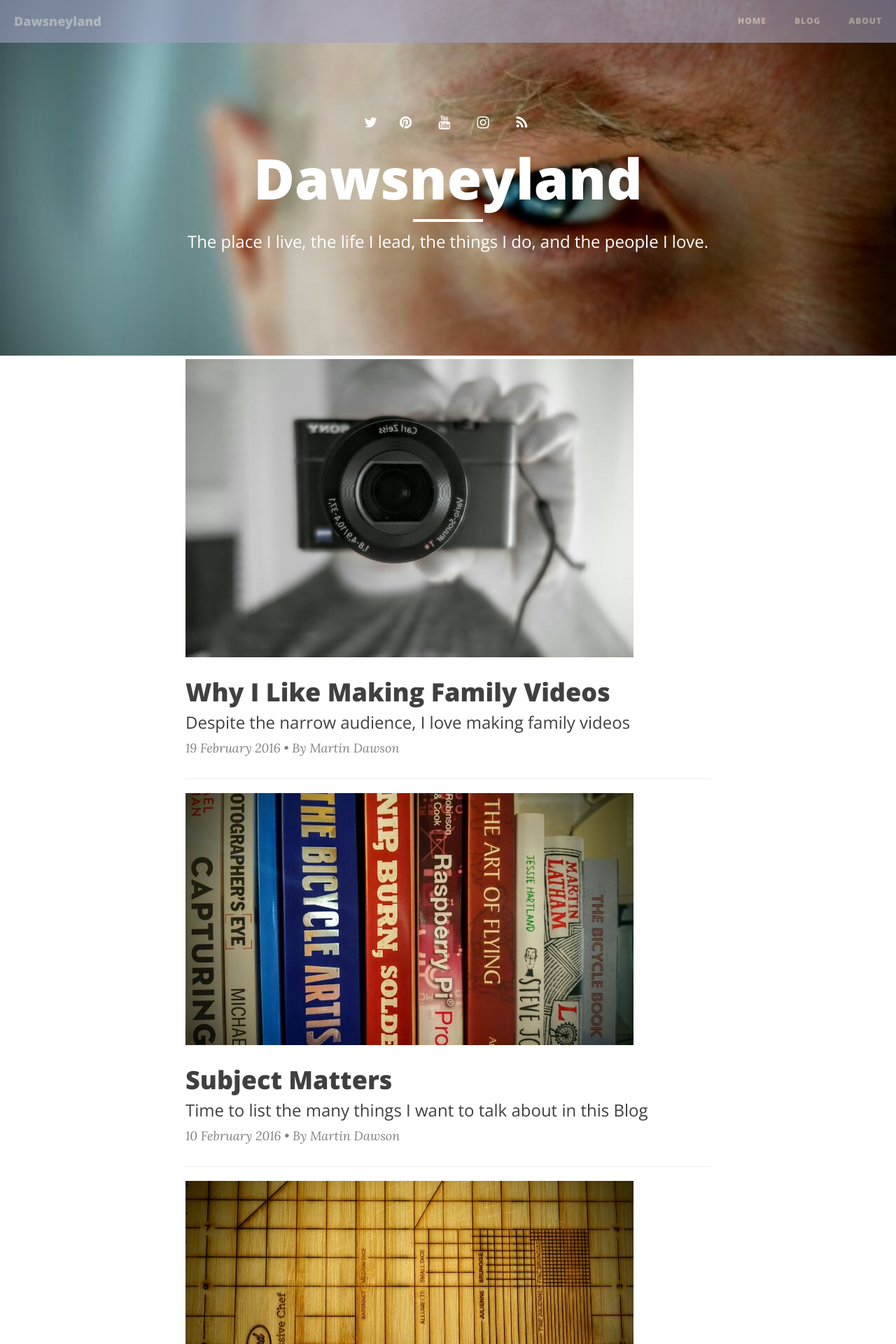
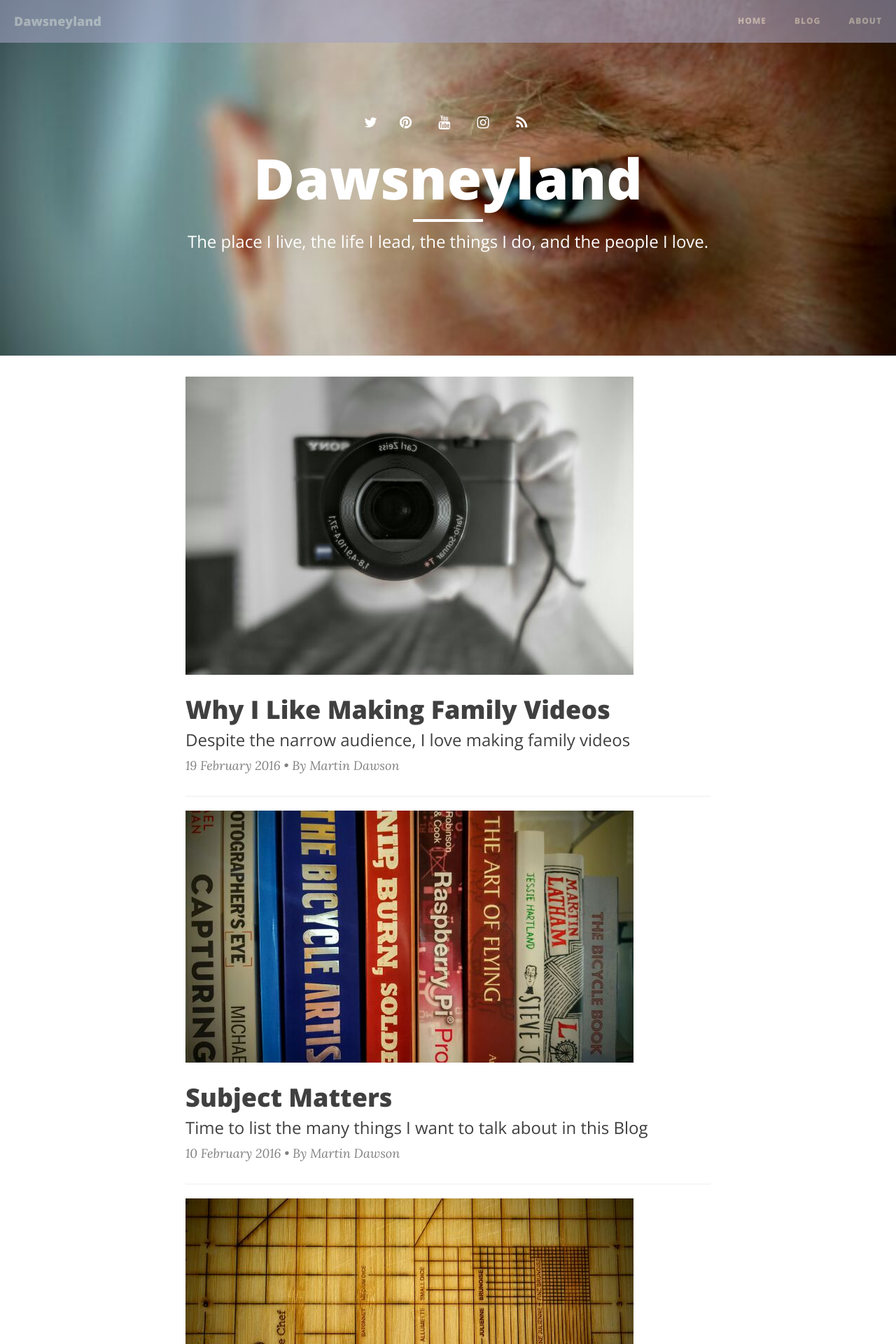
Before and after one commit to dawsneyland/formerdland, a Jekyll site: the page built from index.html, in a window 1280 px wide. Shown: the top 1920 px of the page at 70% size. Built offline with Jekyll 4.4.1, drawn with Linux system fonts in a browser that asks for light colours; nearby versions of some CDN libraries; the list of posts is cut into pages by our own code.

Commit message:
Update custom.css

```diff
--- a/css/custom.css
+++ b/css/custom.css
@@ -6,7 +6,7 @@
 }
 
 .intro-header {
-  margin-bottom: 5px;
+  margin-bottom: 30px;
 }
 
 footer {
```
